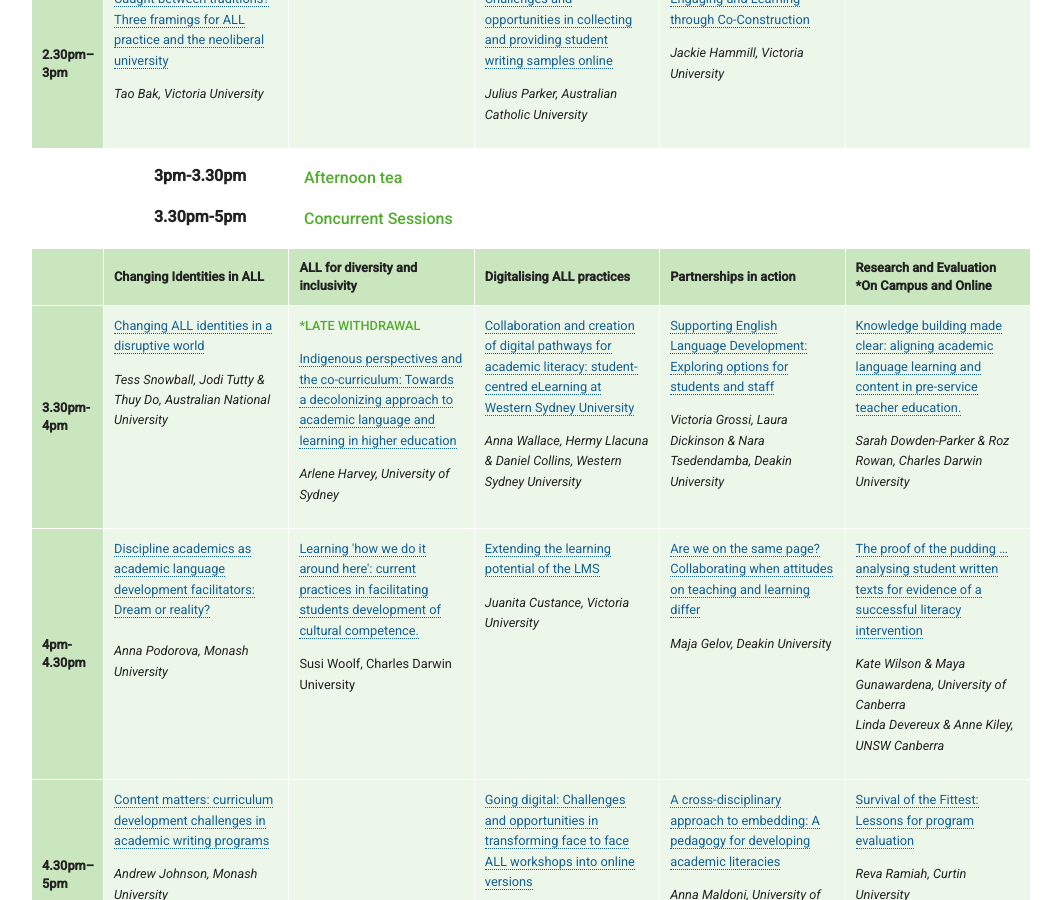
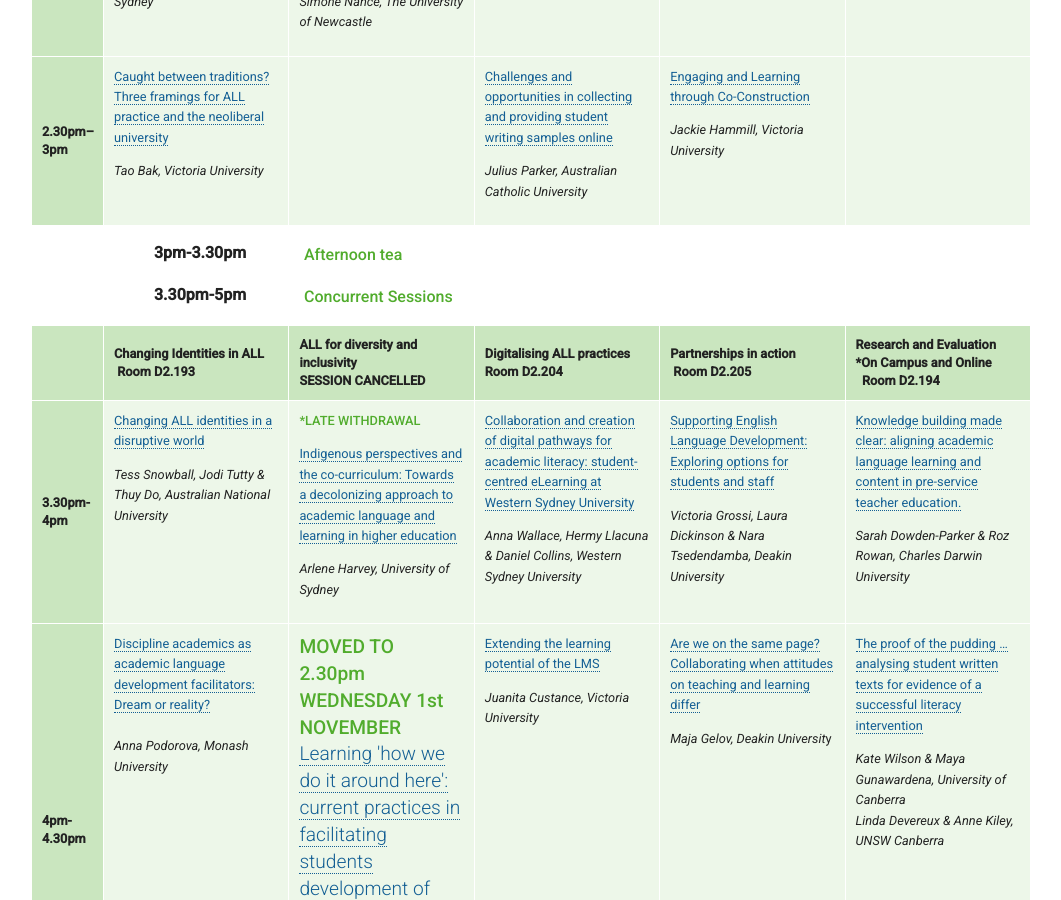
Before and after one commit to aallconference2017/aallconference2017.github.io, a Jekyll site: the page built from program/index.html, in a window 1280 px wide and 900 px high, scrolled down 1893 px. Shown: the whole window, without its empty margins (113-1174 px from the left). Built offline with Jekyll 4.4.1, drawn with Linux system fonts in a browser that asks for light colours; some of the changed text lies outside the part shown.

Commit message:
Updated 'program/index.html' via CloudCannon

```diff
--- a/program/index.html
+++ b/program/index.html
@@ -71,11 +71,11 @@ show_jump_links: true
                         <thead>
                             <tr>
                                 <th class="editable"></th>
-                                <th class="editable">Changing Identities in ALL</th>
-                                <th class="editable">ALL for diversity and inclusivity</th>
-                                <th class="editable">Digitalising ALL practices</th>
-                                <th class="editable">Partnerships in action</th>
-                                <th class="editable">Research and Evaluation *On Campus and Online</th>
+                                <th class="editable">Changing Identities in ALL&nbsp; &nbsp; &nbsp;Room D2.193</th>
+                                <th class="editable">ALL for diversity and inclusivity&nbsp; &nbsp; &nbsp; &nbsp; &nbsp; &nbsp; &nbsp; &nbsp; &nbsp; &nbsp; &nbsp; &nbsp; &nbsp; &nbsp; &nbsp; &nbsp; &nbsp; SESSION CANCELLED</th>
+                                <th class="editable">Digitalising ALL practices&nbsp; &nbsp; &nbsp; Room D2.204</th>
+                                <th class="editable">Partnerships in action&nbsp; &nbsp; &nbsp; &nbsp; &nbsp; &nbsp; &nbsp;Room D2.205</th>
+                                <th class="editable">Research and Evaluation *On Campus and Online&nbsp; &nbsp; &nbsp; &nbsp; &nbsp; Room D2.194</th>
                             </tr>
                         </thead>
                         <tbody>
@@ -90,7 +90,7 @@ show_jump_links: true
                             <tr>
                                 <th class="editable">4pm-4.30pm</th>
                                 <td><div class="editable"><p><a href="/Abstracts/Discipline academics as academic language development facilitators- Dream or reality .docx">Discipline academics as academic language development facilitators: Dream or reality?</a><br /><br /><em>Anna Podorova, Monash University</em></p></div></td>
-                                <td><div class="editable"><p><a href="/Abstracts/Learning 'how we do it around here'- current practices in facilitating students development of cultural competence. .pdf">Learning 'how we do it around here': current practices in facilitating students development of cultural competence.</a></p><p>Susi Woolf, Charles Darwin University</p></div></td>
+                                <td><div class="editable"><h2><strong>MOVED TO 2.30pm WEDNESDAY 1st NOVEMBER</strong><br /><a href="/Abstracts/Learning 'how we do it around here'- current practices in facilitating students development of cultural competence. .pdf">Learning 'how we do it around here': current practices in facilitating students development of cultural competence.</a></h2><p>Susi Woolf, Charles Darwin University</p></div></td>
                                 <td><div class="editable"><p><a href="__notset__">Extending the learning potential of the LMS</a></p><p><em>Juanita Custance, Victoria University</em></p></div></td>
                                 <td><div class="editable"><p><a href="/Abstracts/Are we on the same page Collaborating when attitudes on teaching and learning differ .pdf">Are we on the same page? Collaborating when attitudes on teaching and learning differ</a></p><p><em>Maja Gelov, Deakin Universit</em>y</p></div></td>
                                 <td><div class="editable"><p><a href="/Abstracts/The proof of the pudding … analysing student written texts for evidence of a successful literacy intervention. .pdf">The proof of the pudding &hellip; analysing student written texts for evidence of a successful literacy intervention</a></p><p><em>Kate Wilson &amp; Maya Gunawardena, University of Canberra<br />Linda Devereux &amp; Anne Kiley, UNSW Canberra</em></p></div></td>
```
